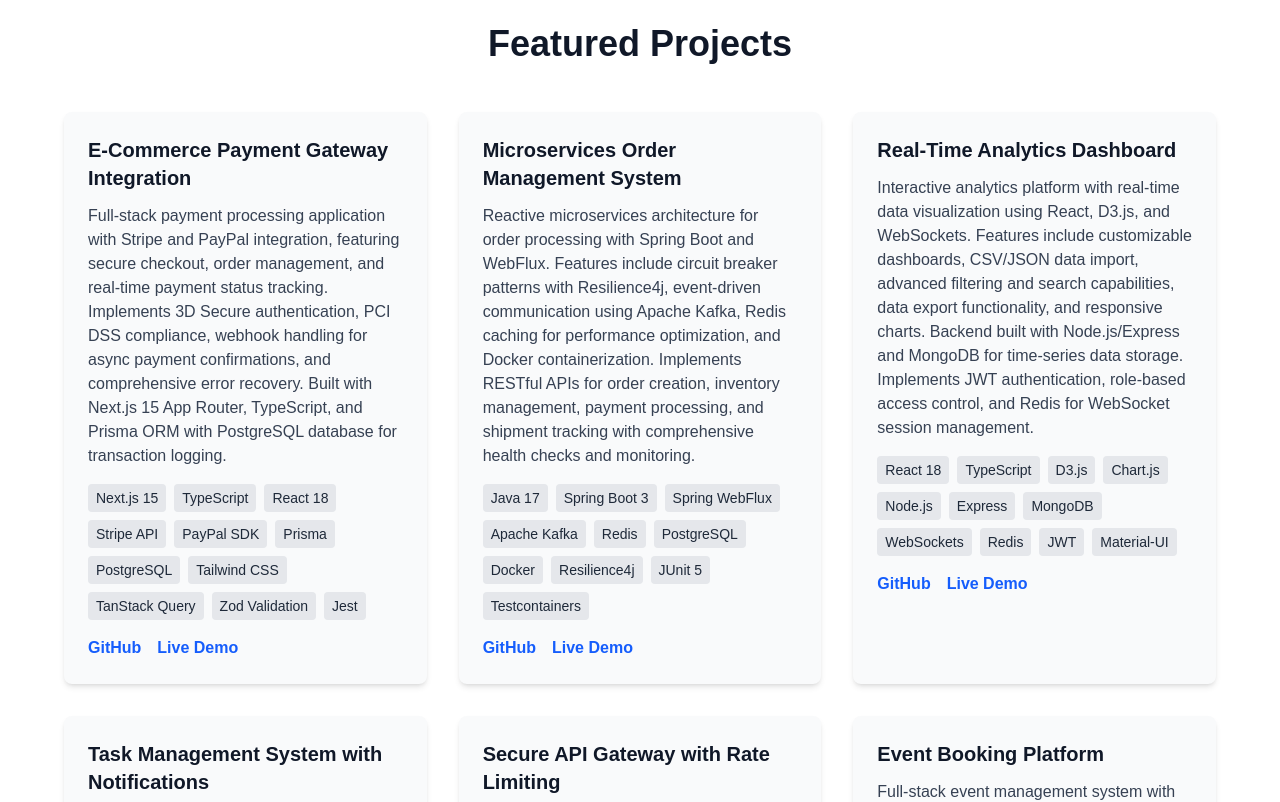
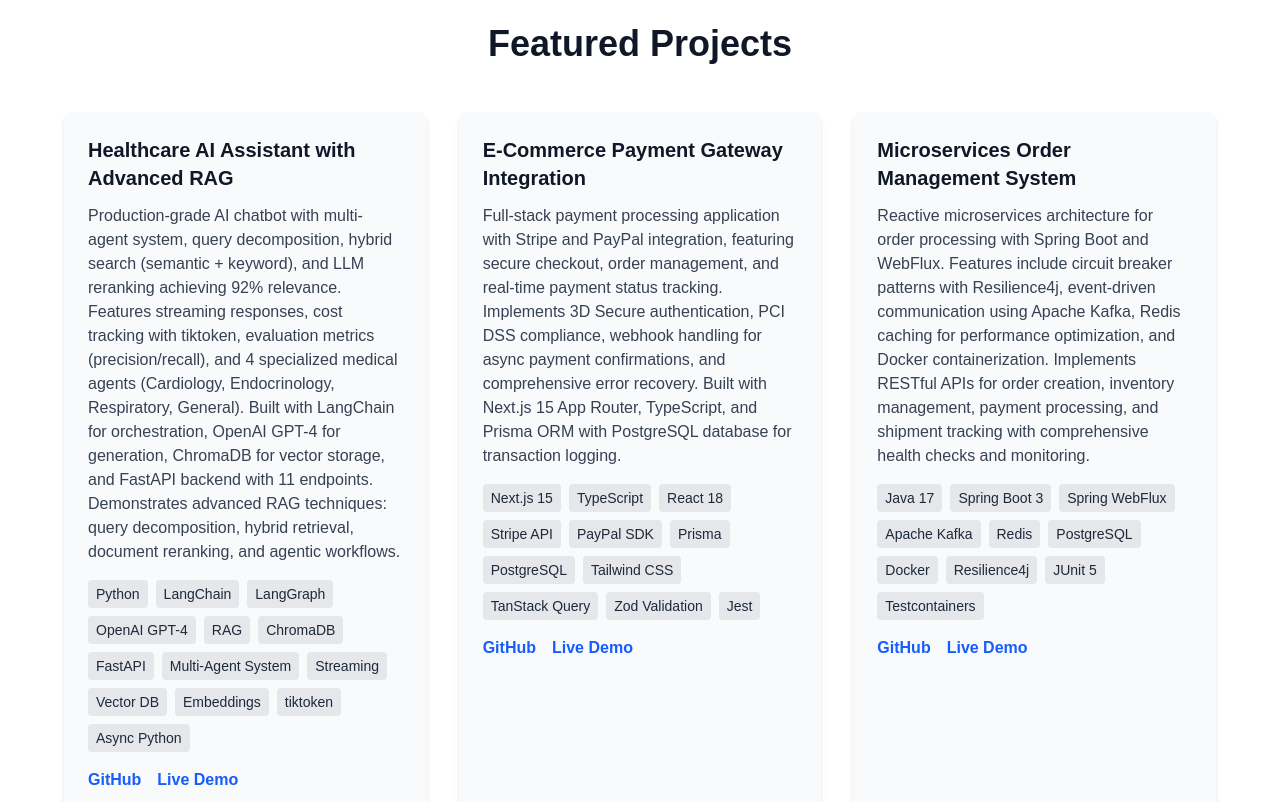
Before and after one commit to Gopikrishna1980/portfolio-nextjs, a Next.js app: page / in a window 1280 px wide. Shown: the part 3640-4442 px from the top of the page. Built offline with nearby package versions, Linux system fonts and the light colour scheme.

Commit message:
Add Healthcare AI Assistant project and comprehensive AI/ML skills (LangChain, LangGraph, RAG)

```diff
--- a/data/portfolio.ts
+++ b/data/portfolio.ts
@@ -68,6 +68,14 @@
 export const projects: Project[] = [
   {
     id: '1',
+    title: 'Healthcare AI Assistant with Advanced RAG',
+    description: 'Production-grade AI chatbot with multi-agent system, query decomposition, hybrid search (semantic + keyword), and LLM reranking achieving 92% relevance. Features streaming responses, cost tracking with tiktoken, evaluation metrics (precision/recall), and 4 specialized medical agents (Cardiology, Endocrinology, Respiratory, General). Built with LangChain for orchestration, OpenAI GPT-4 for generation, ChromaDB for vector storage, and FastAPI backend with 11 endpoints. Demonstrates advanced RAG techniques: query decomposition, hybrid retrieval, document reranking, and agentic workflows.',
+    technologies: ['Python', 'LangChain', 'LangGraph', 'OpenAI GPT-4', 'RAG', 'ChromaDB', 'FastAPI', 'Multi-Agent System', 'Streaming', 'Vector DB', 'Embeddings', 'tiktoken', 'Async Python'],
+    githubUrl: 'https://github.com/Gopikrishna1980/healthcare-ai-assistant',
+    liveUrl: 'https://healthcare-ai-assistant.vercel.app',
+  },
+  {
+    id: '2',
     title: 'E-Commerce Payment Gateway Integration',
     description: 'Full-stack payment processing application with Stripe and PayPal integration, featuring secure checkout, order management, and real-time payment status tracking. Implements 3D Secure authentication, PCI DSS compliance, webhook handling for async payment confirmations, and comprehensive error recovery. Built with Next.js 15 App Router, TypeScript, and Prisma ORM with PostgreSQL database for transaction logging.',
     technologies: ['Next.js 15', 'TypeScript', 'React 18', 'Stripe API', 'PayPal SDK', 'Prisma', 'PostgreSQL', 'Tailwind CSS', 'TanStack Query', 'Zod Validation', 'Jest'],
@@ -75,7 +83,7 @@
     liveUrl: 'https://payment-gateway-demo.vercel.app',
   },
   {
-    id: '2',
+    id: '3',
     title: 'Microservices Order Management System',
     description: 'Reactive microservices architecture for order processing with Spring Boot and WebFlux. Features include circuit breaker patterns with Resilience4j, event-driven communication using Apache Kafka, Redis caching for performance optimization, and Docker containerization. Implements RESTful APIs for order creation, inventory management, payment processing, and shipment tracking with comprehensive health checks and monitoring.',
     technologies: ['Java 17', 'Spring Boot 3', 'Spring WebFlux', 'Apache Kafka', 'Redis', 'PostgreSQL', 'Docker', 'Resilience4j', 'JUnit 5', 'Testcontainers'],
@@ -83,7 +91,7 @@
     liveUrl: 'https://order-api-demo.herokuapp.com/swagger-ui',
   },
   {
-    id: '3',
+    id: '4',
     title: 'Real-Time Analytics Dashboard',
     description: 'Interactive analytics platform with real-time data visualization using React, D3.js, and WebSockets. Features include customizable dashboards, CSV/JSON data import, advanced filtering and search capabilities, data export functionality, and responsive charts. Backend built with Node.js/Express and MongoDB for time-series data storage. Implements JWT authentication, role-based access control, and Redis for WebSocket session management.',
     technologies: ['React 18', 'TypeScript', 'D3.js', 'Chart.js', 'Node.js', 'Express', 'MongoDB', 'WebSockets', 'Redis', 'JWT', 'Material-UI'],
@@ -91,7 +99,7 @@
     liveUrl: 'https://analytics-dashboard-demo.netlify.app',
   },
   {
-    id: '4',
+    id: '5',
     title: 'Task Management System with Notifications',
     description: 'Full-featured project management application with real-time collaboration, email notifications using SendGrid, drag-and-drop Kanban boards, file attachments with AWS S3, and team member assignment. Implements user authentication with NextAuth.js, real-time updates via Pusher, advanced search and filtering, activity logs, and deadline reminders. Built with Next.js, Prisma, and PostgreSQL.',
     technologies: ['Next.js 14', 'TypeScript', 'Prisma', 'PostgreSQL', 'NextAuth.js', 'SendGrid', 'AWS S3', 'Pusher', 'React DnD', 'Tailwind CSS', 'Zod'],
@@ -99,7 +107,7 @@
     liveUrl: 'https://taskmanager-demo.vercel.app',
   },
   {
-    id: '5',
+    id: '6',
     title: 'Secure API Gateway with Rate Limiting',
     description: 'Production-ready API Gateway built with Node.js/Express featuring JWT authentication, Redis-based rate limiting, request/response logging, API key management, and request validation with Joi. Implements middleware chains for authentication, authorization, CORS handling, and comprehensive error handling. Includes Swagger documentation, health check endpoints, and metrics collection with Prometheus. Deployed on AWS EC2 with Nginx reverse proxy.',
     technologies: ['Node.js', 'Express', 'Redis', 'JWT', 'Joi', 'Swagger', 'Prometheus', 'Winston', 'Docker', 'Nginx', 'AWS EC2'],
@@ -107,7 +115,7 @@
     liveUrl: 'https://api-gateway-demo.yourdomain.com/docs',
   },
   {
-    id: '6',
+    id: '7',
     title: 'Event Booking Platform',
     description: 'Full-stack event management system with seat selection, booking confirmation, QR code ticket generation, email notifications, and payment processing. Features include interactive seat maps using SVG, real-time availability updates with Socket.io, booking expiration timers, and refund processing. Built with MERN stack (MongoDB, Express, React, Node.js) and integrates Razorpay payment gateway. Implements comprehensive booking state management and conflict resolution.',
     technologies: ['React', 'Node.js', 'Express', 'MongoDB', 'Socket.io', 'Razorpay', 'QR Code', 'Nodemailer', 'Redux Toolkit', 'Material-UI'],
@@ -148,5 +156,9 @@
   {
     category: 'AI & Automation',
     items: ['Enterprise AI Integration', 'Python Scripting', 'GitHub Copilot', 'AI-Assisted Development']
+  },
+  {
+    category: 'AI/ML & LLM',
+    items: ['LangChain', 'LangGraph', 'OpenAI GPT-4', 'RAG (Retrieval Augmented Generation)', 'Vector Databases', 'ChromaDB', 'Pinecone', 'Multi-Agent Systems', 'Prompt Engineering', 'LLM Fine-tuning', 'Embeddings', 'Semantic Search', 'AI Agents', 'Chain of Thought', 'Function Calling']
   }
 ];
```
